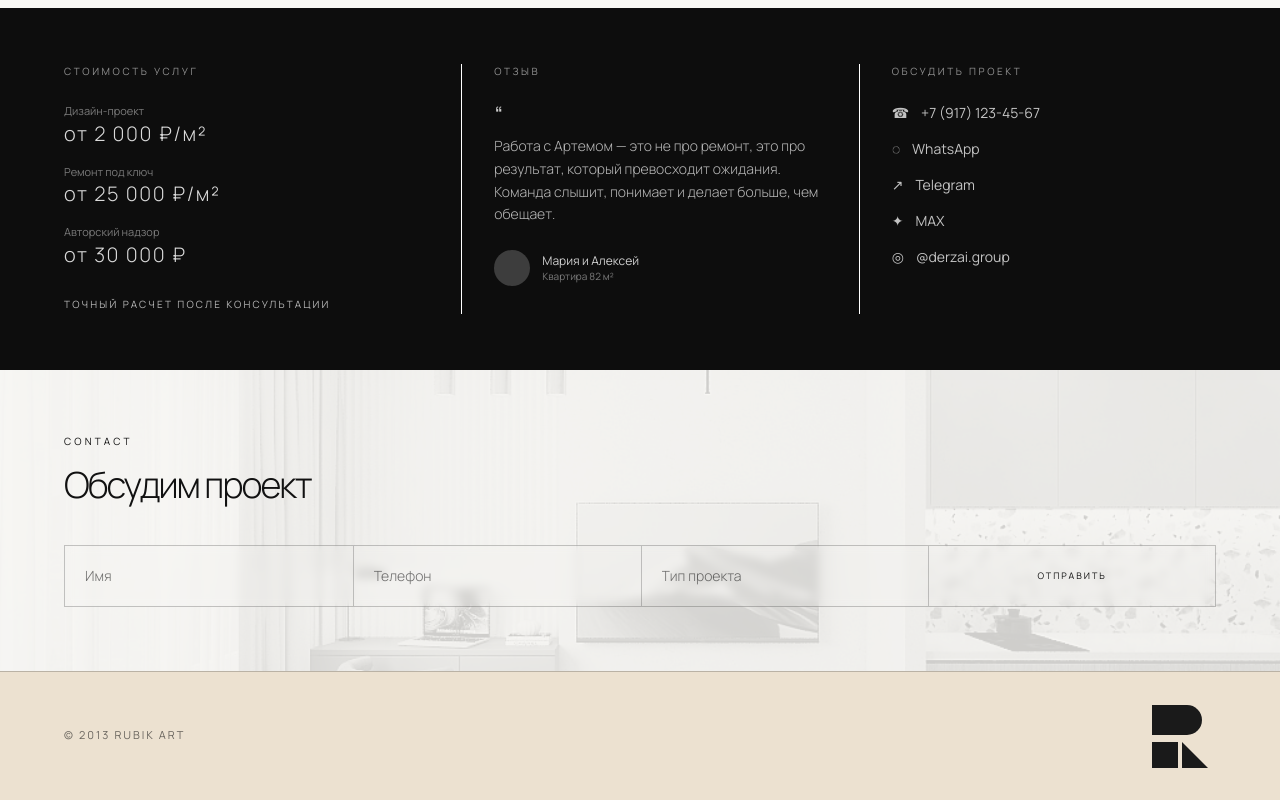
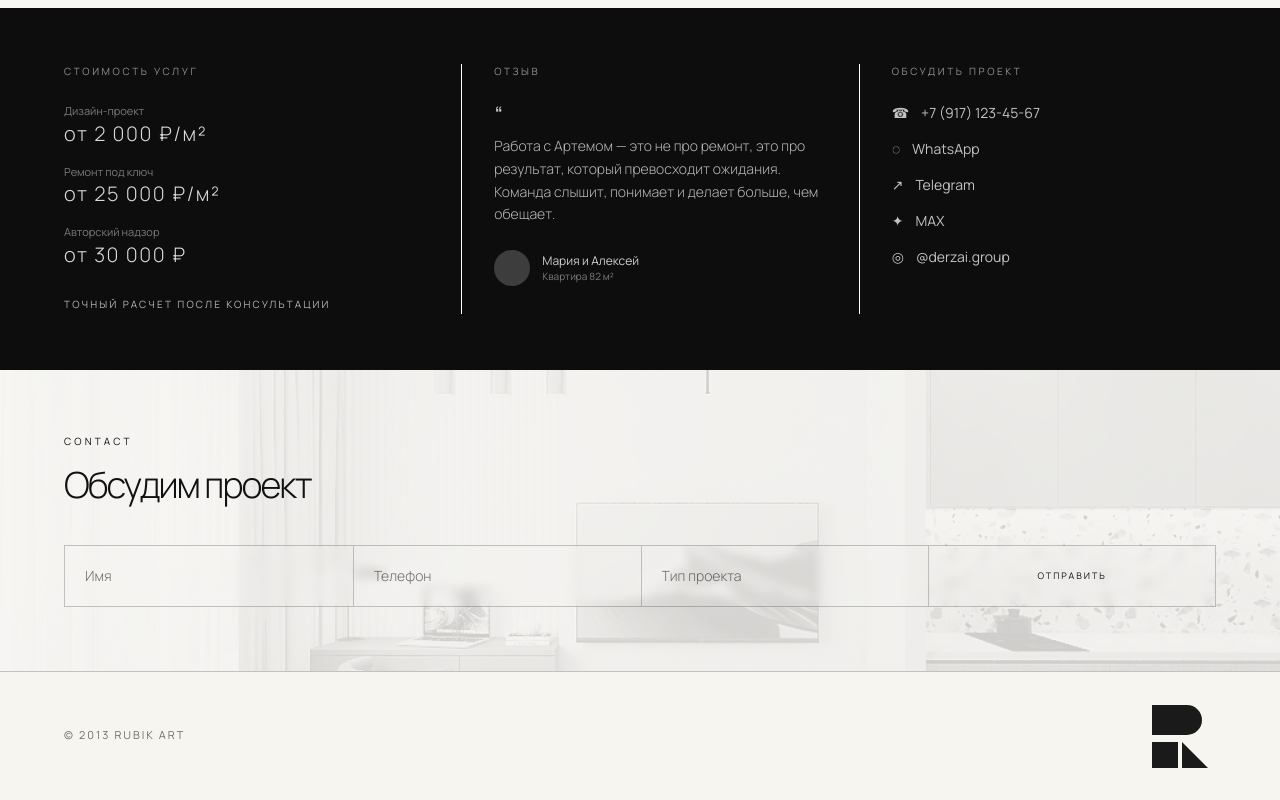
Before and after one commit to artrubinchik/DERZAi, a Next.js app: page / in a window 1280 px wide. Shown: the part 2486-3286 px from the top of the page. Built offline with nearby package versions, Linux system fonts and the light colour scheme; no server answers.

Commit message:
Update background color variables in globals.css

```diff
--- a/app/globals.css
+++ b/app/globals.css
@@ -3,8 +3,8 @@
 @tailwind utilities;
 
 :root {
-  --bg-main: #ECE1D0;
-  --bg-soft: #ECE1D0;
+  --bg-main: #f7f5ef;
+  --bg-soft: #f7f5ef;
   --text-main: #1A1A1A;
   --text-muted: rgba(13, 13, 13, 0.58);
   --line: rgba(13, 13, 13, 0.22);
```
